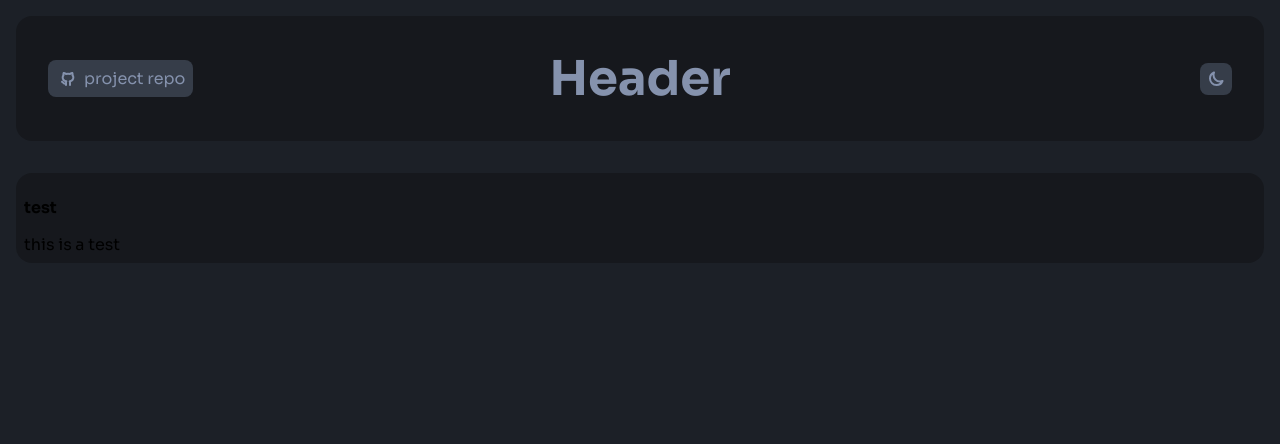
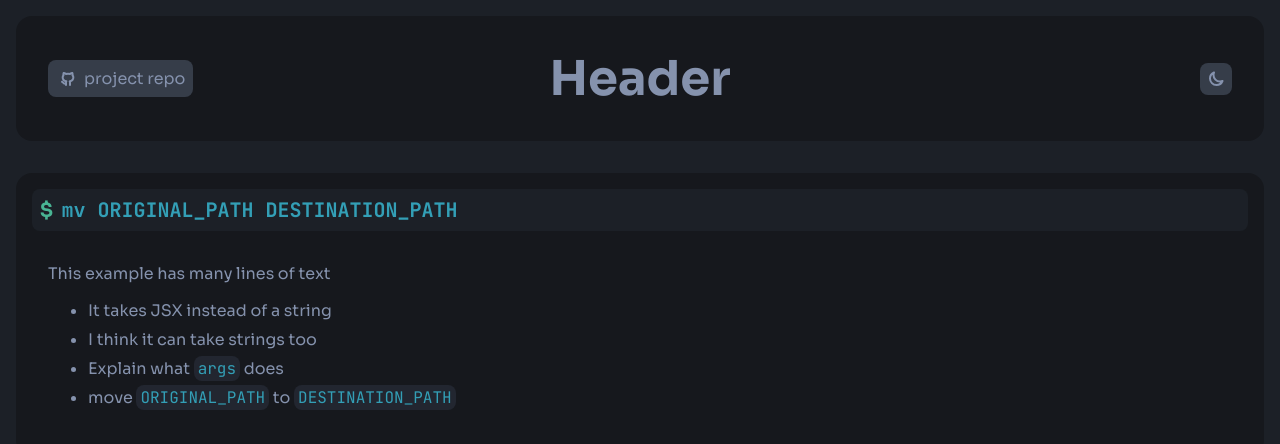
Before and after one commit to SoupCat-Py/zshcheatsheet, a React (Vite) app: page / in a window 1280 px wide. Shown: the top 444 px of the page. Built offline with nearby package versions, Linux system fonts and the light colour scheme.

Commit message:
styling cards

```diff
--- a/src/components/Card.tsx
+++ b/src/components/Card.tsx
@@ -1,14 +1,18 @@
+type CardProp = {
+  command: string;
+  description: React.ReactNode;
+};
 
-type CardProp = {
-    command: string;
-    description: string;
+export default function Card({ command, description }: CardProp) {
+  return (
+    <div className="d-flex flex-col bg-norm r1 p1 g1">
+      <h3 className="bg-base color-primary size3 margin0 p05 r05 code">
+        <span className="color-success size3">$&nbsp;&nbsp;</span>
+        {command}
+      </h3>
+      <span className="m1 color-text size4">
+        {description}
+      </span>
+    </div>
+  );
 }
-
-export default function Card({command, description}: CardProp) {
-    return (
-        <div className="bg-norm r1 p05">
-            <h3>{command}</h3>
-            <span>{description}</span>
-        </div>
-    )
-}
--- a/src/components/CardContainer.tsx
+++ b/src/components/CardContainer.tsx
@@ -1,9 +1,24 @@
 import Card from "./Card";
+import CodeSnippet from "./CodeSnippet";
 
 export default function CardContainer() {
-    return (
-        <div className="d-flex flex-col g1">
-            <Card command="test" description="this is a test" />
-        </div>
-    )
+  return (
+    <div className="d-flex flex-col g1">
+      <Card
+        command="mv ORIGINAL_PATH DESTINATION_PATH"
+        description={
+          <>
+            This example has many lines of text
+            <br />
+            <ul>
+              <li>It takes JSX instead of a string</li>
+              <li>I think it can take strings too</li>
+              <li>Explain what <CodeSnippet i="args"/> does</li>
+              <li>move <CodeSnippet i="ORIGINAL_PATH"/> to <CodeSnippet i="DESTINATION_PATH"/></li>
+            </ul>
+          </>
+        }
+      />
+    </div>
+  );
 }
--- /dev/null
+++ b/src/components/CodeSnippet.tsx
@@ -0,0 +1,7 @@
+type SnippetProp = {
+  i: React.ReactNode;
+};
+
+export default function CodeSnippet({ i }: SnippetProp) {
+  return <span className="code inline-code r05 bg-dark-select color-primary">{i}</span>;
+}
```
